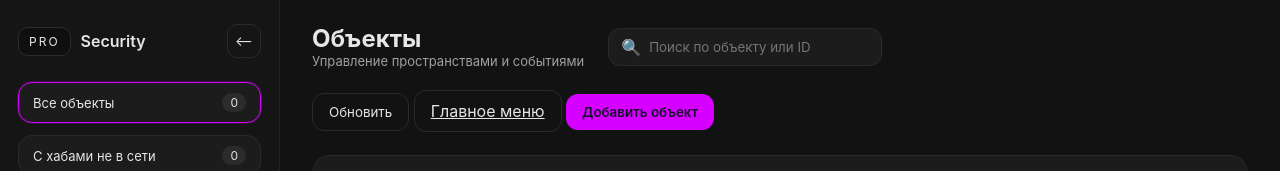
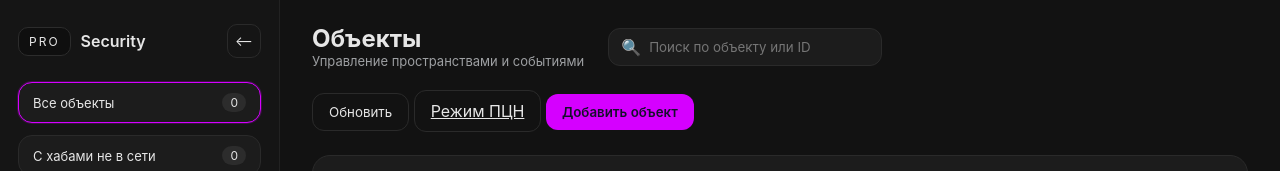
Before and after one commit to OstapIndia123/Minecraft-security-system, a plain HTML site: page web/index.html in a window 1280 px wide. Shown: the top 171 px of the page. Drawn offline with Linux system fonts and the light colour scheme; no server answers.

Commit message:
Label PCN and engineer navigation buttons

```diff
--- a/web/index.html
+++ b/web/index.html
@@ -48,7 +48,7 @@
           </div>
           <div class="topbar__right">
             <button class="button button--ghost" id="refreshBtn">Обновить</button>
-            <a class="button button--ghost" href="main.html">Главное меню</a>
+            <a class="button button--ghost" href="main.html">Режим ПЦН</a>
             <button class="button button--primary" id="openCreate">Добавить объект</button>
           </div>
         </header>
```
Also changed, not shown: web/main.html (+1 -0 lines).
